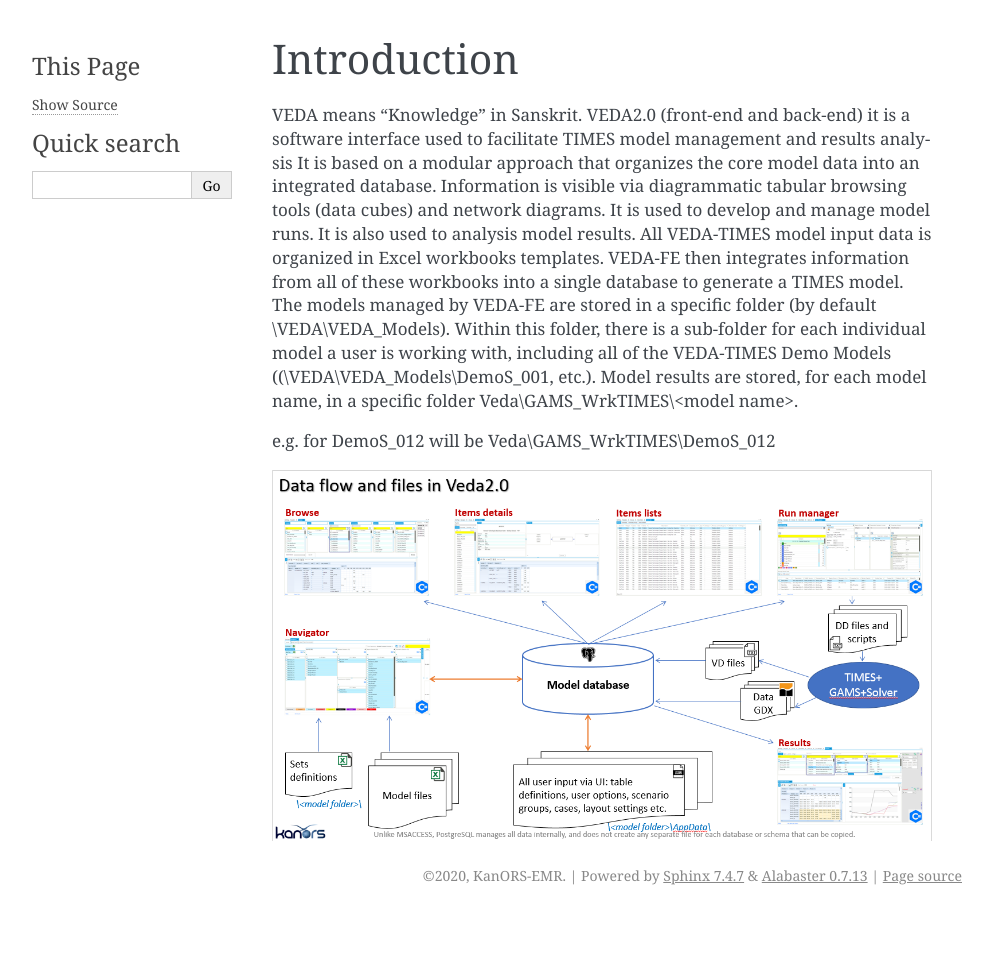
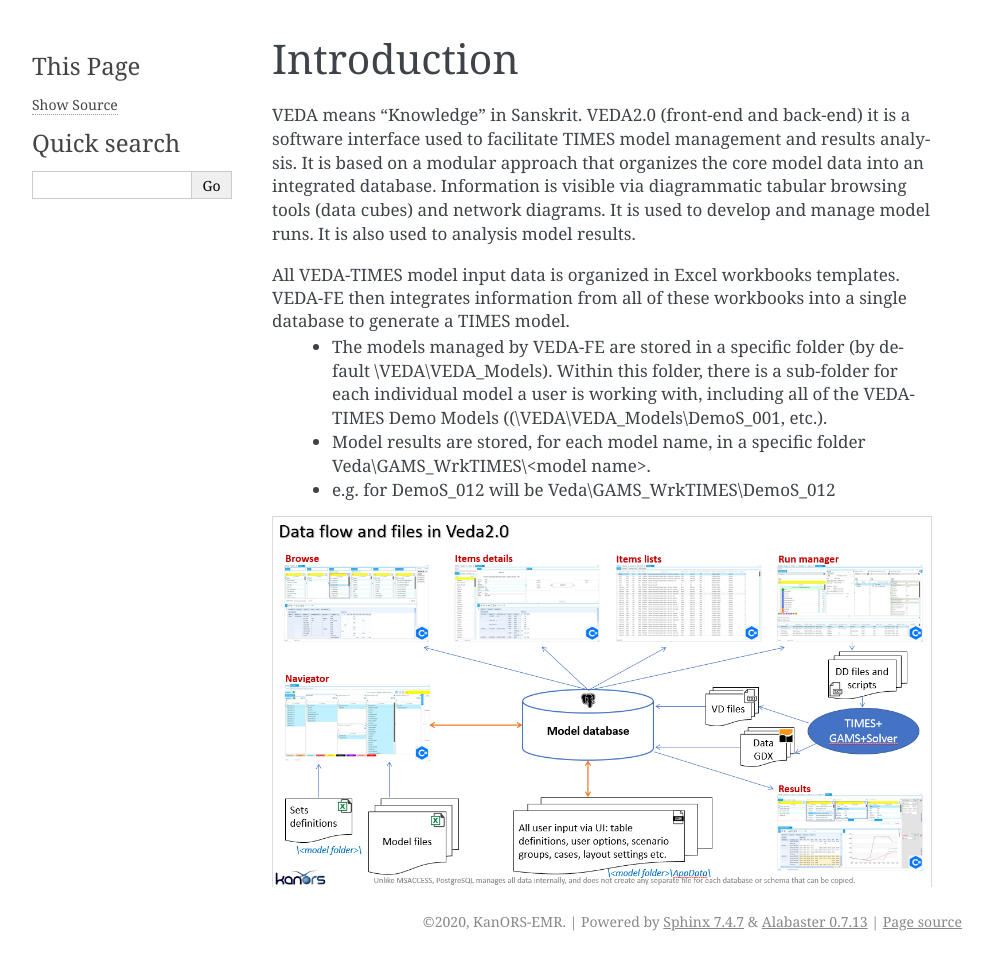
Before and after one commit to kanors-emr/Veda-documentation, a Sphinx documentation site: the page built from docs/source/pages/introduction.rst, in a window 1280 px wide. Shown: the whole page, without its empty margins (148-1141 px from the left). Built offline with Sphinx 7.4.7, drawn with Linux system fonts in a browser that asks for light colours; before the commit the page ends 915 px from its top, so only the background shows below that.

```diff
--- a/docs/source/pages/introduction.rst
+++ b/docs/source/pages/introduction.rst
@@ -2,16 +2,15 @@
 Introduction
 =======================
 VEDA means “Knowledge” in Sanskrit.
-VEDA2.0 (front-end and back-end) it is a software interface used to facilitate TIMES model management and results analysis
+VEDA2.0 (front-end and back-end) it is a software interface used to facilitate TIMES model management and results analysis.
 It is based on a modular approach that organizes the core model data into an integrated database.
 Information is visible via diagrammatic tabular browsing tools (data cubes) and network diagrams.
 It is used to develop and manage model runs.
 It is also used to analysis model results.
+
 All VEDA-TIMES model input data is organized in Excel workbooks templates. VEDA-FE then integrates information from all of these workbooks into a single database to generate a TIMES model.
-The models managed by VEDA-FE are stored in a specific folder (by default \\VEDA\\VEDA_Models). Within this folder, there is a sub-folder for each individual model a user is working with, including all of the VEDA-TIMES Demo Models ((\\VEDA\\VEDA_Models\\DemoS_001, etc.).
-Model results are stored, for each model name, in a specific folder
-Veda\\GAMS_WrkTIMES\\<model name>.
-
-e.g. for DemoS_012 will be Veda\\GAMS_WrkTIMES\\DemoS_012
+    * The models managed by VEDA-FE are stored in a specific folder (by default \\VEDA\\VEDA_Models). Within this folder, there is a sub-folder for each individual model a user is working with, including all of the VEDA-TIMES Demo Models ((\\VEDA\\VEDA_Models\\DemoS_001, etc.).
+    * Model results are stored, for each model name, in a specific folder Veda\\GAMS_WrkTIMES\\<model name>.
+    * e.g. for DemoS_012 will be Veda\\GAMS_WrkTIMES\\DemoS_012
 
 .. image:: images/data_flow_and_files.PNG
```
